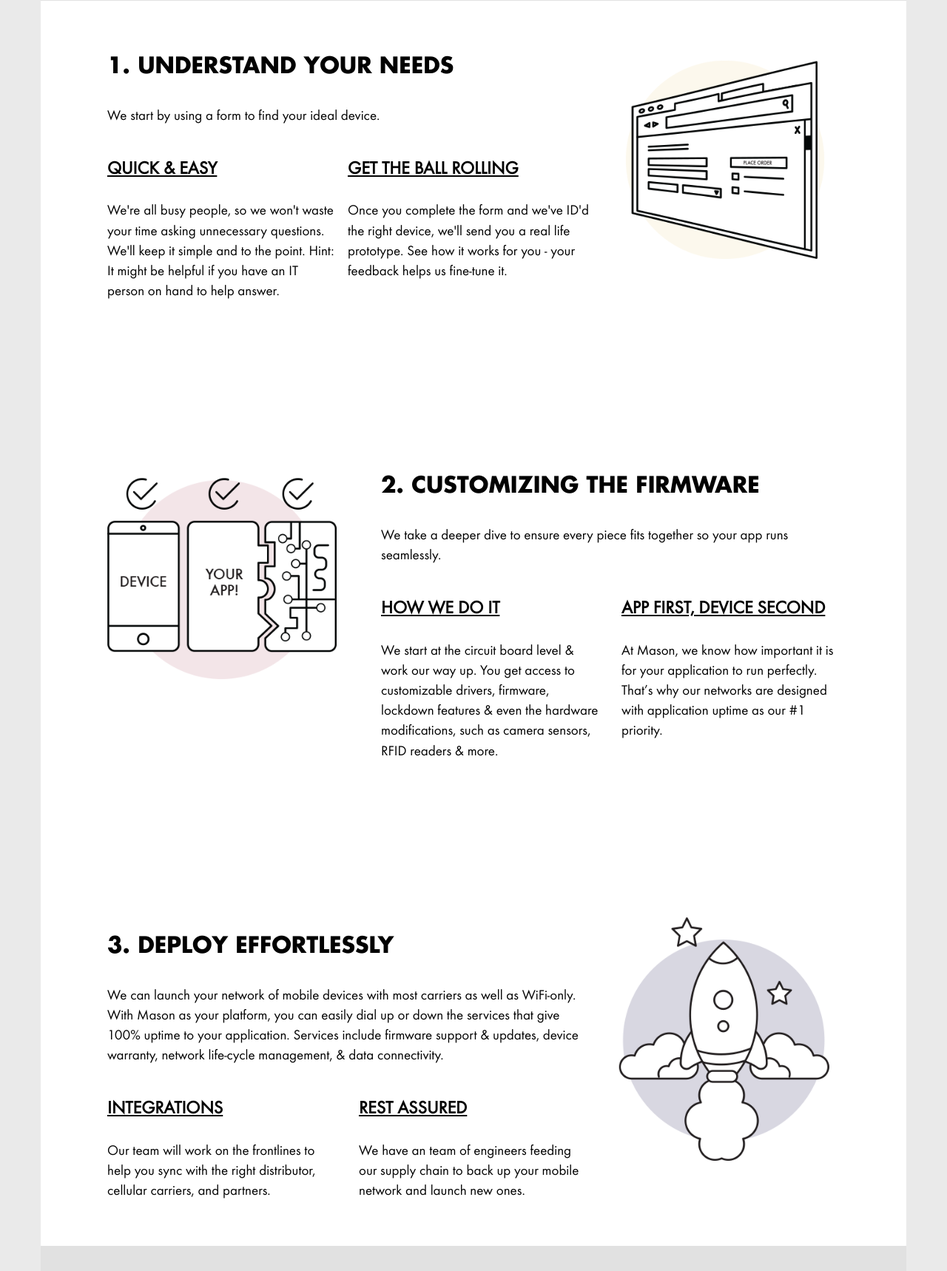
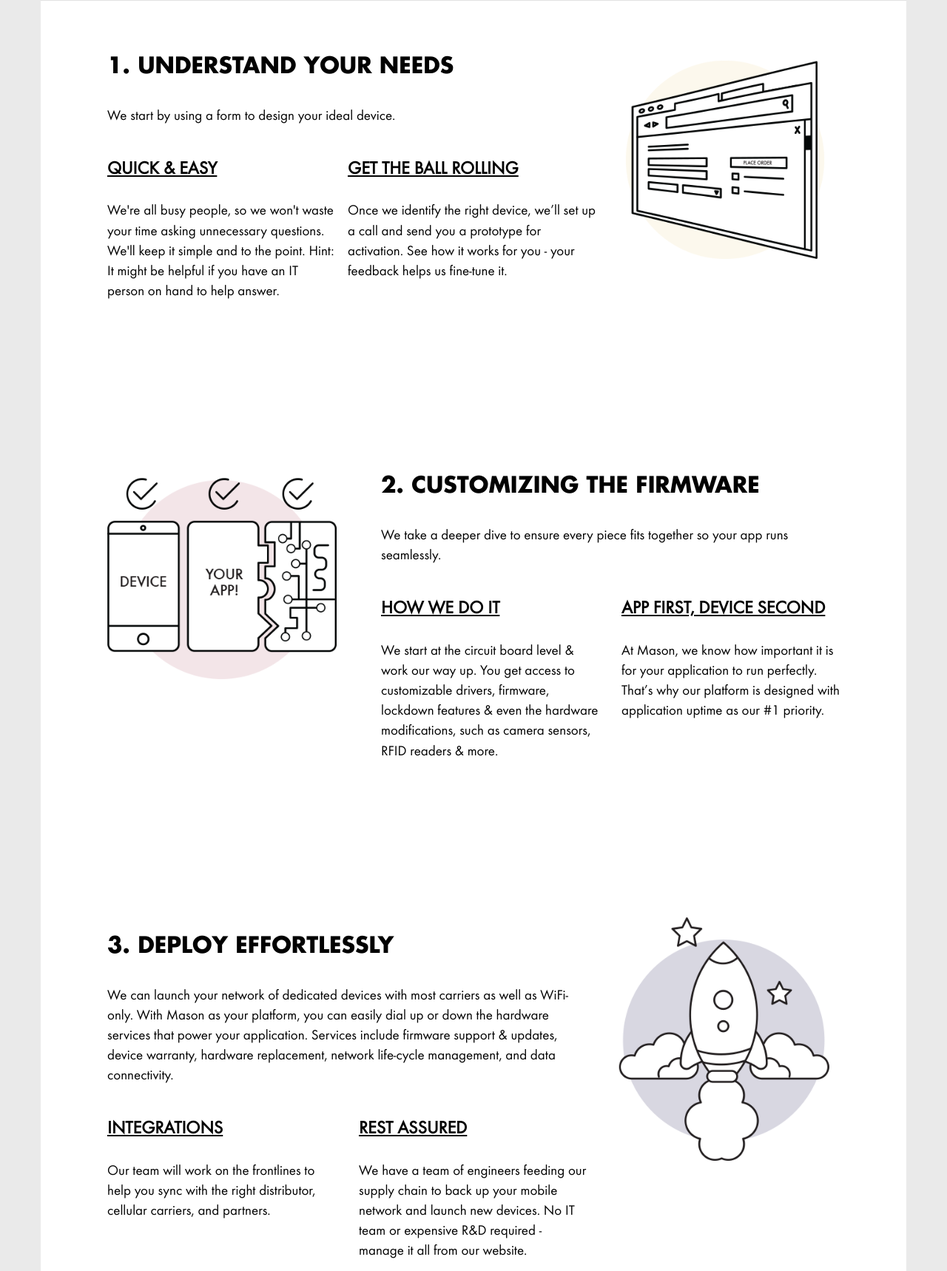
Before and after one commit to labibrahman/bymason.com, a plain HTML site: page index.html in a window 1280 px wide. Shown: the part 1455-3173 px from the top of the page at 74% size. Drawn offline with Linux system fonts and the light colour scheme; some packages are replaced by stand-ins of ours.

Commit message:
finished all copy changes

```diff
--- a/index.html
+++ b/index.html
@@ -184,7 +184,7 @@
  <div class="col-md-6">
   <h2>Our customers use Mason for...</h2>
   <h3>Point-of-Sale</h3>
-  <p>Mason enables a point-of-sale software company to launch a new NFC solution for its retail chain customers: integrated EMV chip and PIN card swiper and smartphone.</p>
+  <p>Mason enables a point-of-sale software company to launch a new NFC solution for its retail chain customers: integrated EMV "chip and PIN" card swiper and smartphone.</p>
 </div>
 </div>
 
@@ -216,7 +216,7 @@
     <img class="hidden-sm hidden-md hidden-lg" src="img/POS_ill_mobile.png" alt="Transportation">
 
     <h2>Point-Of-Sale</h2>
-    <p>Mason enables a point-of-sale software company to launch a new NFC solution for its retail chain customers: integrated EMV chip and PIN card swiper and smartphone. </p>
+    <p>Mason enables a point-of-sale software company to launch a new NFC solution for its retail chain customers: integrated EMV "chip and PIN" card swiper and smartphone. </p>
 
 </div>
 </section>
@@ -240,7 +240,7 @@
             <div class="hidden-md hidden-lg">
 
                 <h2>1<br/>Understand Your Needs</h2>
-                <p>We start by using a form to find your ideal device.</p>
+                <p>We start by using a form to design your ideal device.</p>
             </div>
             <div class="col-md-4 col-md-push-8">
                 <img alt="Step 1" class="hidden-sm hidden-xs" src="img/step_one_illustration.png" />
@@ -250,7 +250,7 @@
             <div class="col-md-8 col-md-pull-4">
                 <div class="hidden-sm hidden-xs">
                     <h2>1. Understand Your Needs</h2>
-                    <p>We start by using a form to find your ideal device.</p>
+                    <p>We start by using a form to design your ideal device.</p>
                 </div>
                 <div class="row">
                     <div class="col-md-6">
@@ -259,7 +259,7 @@
                     </div>
                     <div class="col-md-6`">
                         <h3>Get the Ball Rolling</h3>
-                        <p>Once you complete the form and we've ID'd the right device, we'll send you a real life prototype. See how it works for you - your feedback helps us fine-tune it.</p>
+                        <p>Once we identify the right device, we’ll set up a call and send you a prototype for activation. See how it works for you - your feedback helps us fine-tune it.</p>
                     </div>
                 </div><!-- ./inner row -->
             </div>
@@ -292,7 +292,7 @@
                     </div>
                     <div class="col-md-6">
                         <h3>App First, Device Second</h3>
-                        <p>At Mason, we know how important it is for your application to run perfectly. That’s why our networks are designed with application uptime as our #1 priority.</p>
+                        <p>At Mason, we know how important it is for your application to run perfectly. That’s why our platform is designed with application uptime as our #1 priority.</p>
                     </div>
                 </div><!-- ./inner row -->
             </div>
@@ -304,7 +304,7 @@
         <div class="row">
             <div class="hidden-md hidden-lg">
                 <h2>3<br/>Deploy Effortlessly</h2>
-                <p>We launch your network of mobile devices witrh most carriers as well as WiFi-only.</p>
+                <p>We can launch your network of dedicated devices with most carriers as well as WiFi-only. With Mason as your platform, you can easily dial up or down the hardware services that power your application. Services include firmware support & updates, device warranty, hardware replacement, network life-cycle management, and data connectivity.</p>
             </div>
 
             <div class="col-md-4 col-md-push-8">
@@ -315,8 +315,7 @@
             <div class="col-md-8 col-md-pull-4">
                 <div class="hidden-xs hidden-sm">
                     <h2>3. Deploy Effortlessly</h2>
-                    <p>We can launch your network of mobile devices with most carriers as well as WiFi-only. With Mason as your platform, you can easily dial up or down the services that give 100% uptime to your application. Services include firmware support & updates, device warranty, network life-cycle management,
-                        & data connectivity.</p>
+                    <p>We can launch your network of dedicated devices with most carriers as well as WiFi-only. With Mason as your platform, you can easily dial up or down the hardware services that power your application. Services include firmware support & updates, device warranty, hardware replacement, network life-cycle management, and data connectivity.</p>
                     </div>
                     <div class="row">
                         <div class="col-md-6">
@@ -325,7 +324,7 @@
                         </div>
                         <div class="col-md-6">
                             <h3>Rest Assured</h3>
-                            <p>We have an team of engineers feeding our supply chain to back up your mobile network and launch new ones.</p>
+                            <p>We have a team of engineers feeding our supply chain to back up your mobile network and launch new devices. No IT team or expensive R&D required - manage it all from our website. </p>
                         </div>
                     </div><!-- ./inner row -->
                 </div>
```
